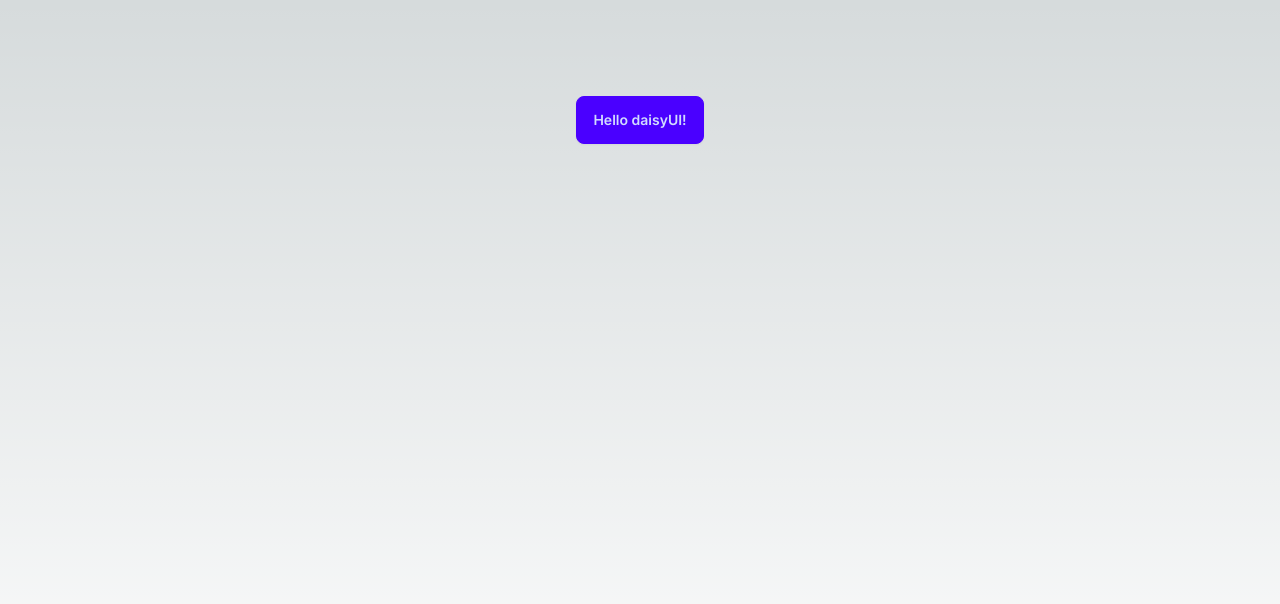
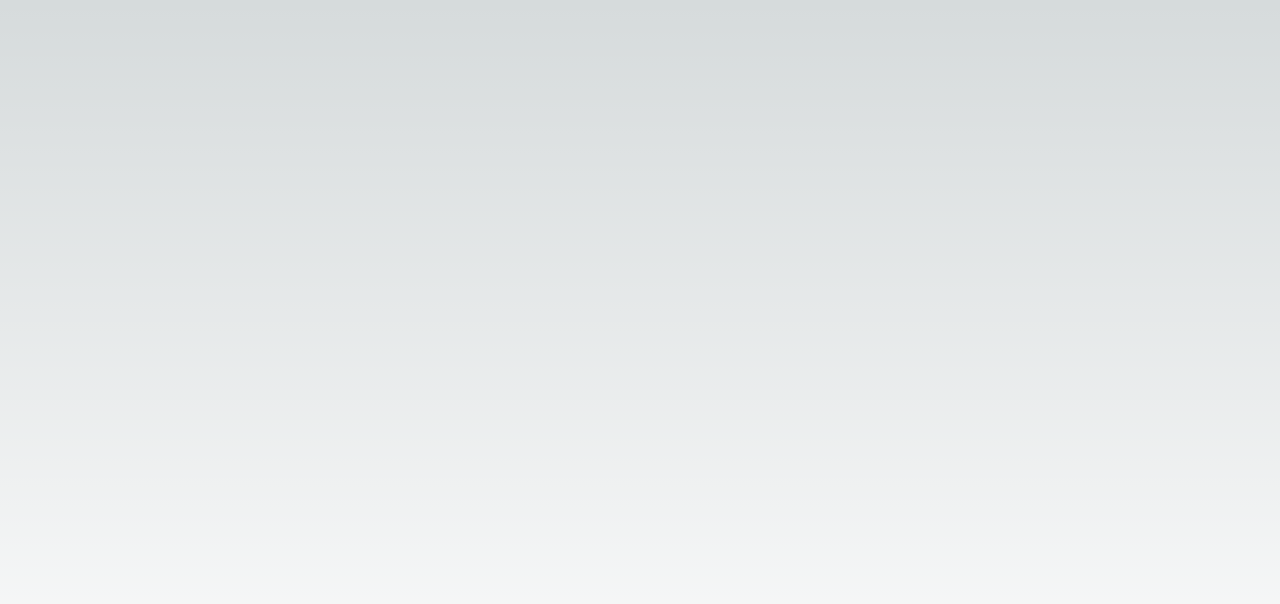
Before and after one commit to mshadev/next-saas-boilerplate, a Next.js app: page / in a window 1280 px wide. Shown: the top 604 px of the page. Built offline with nearby package versions, Linux system fonts and the light colour scheme.

Commit message:
[setup] - test

```diff
--- a/app/page.tsx
+++ b/app/page.tsx
@@ -1,9 +1,5 @@
 import Image from "next/image";
 
 export default function Home() {
-  return (
-    <main className="flex min-h-screen flex-col items-center justify-between p-24">
-      <button className="btn btn-primary">Hello daisyUI!</button>
-    </main>
-  );
+  return <main className="flex min-h-screen justify-between p-24"></main>;
 }
```
Also changed, not shown: 1 other file (tests, documents, lock files or other folders).
